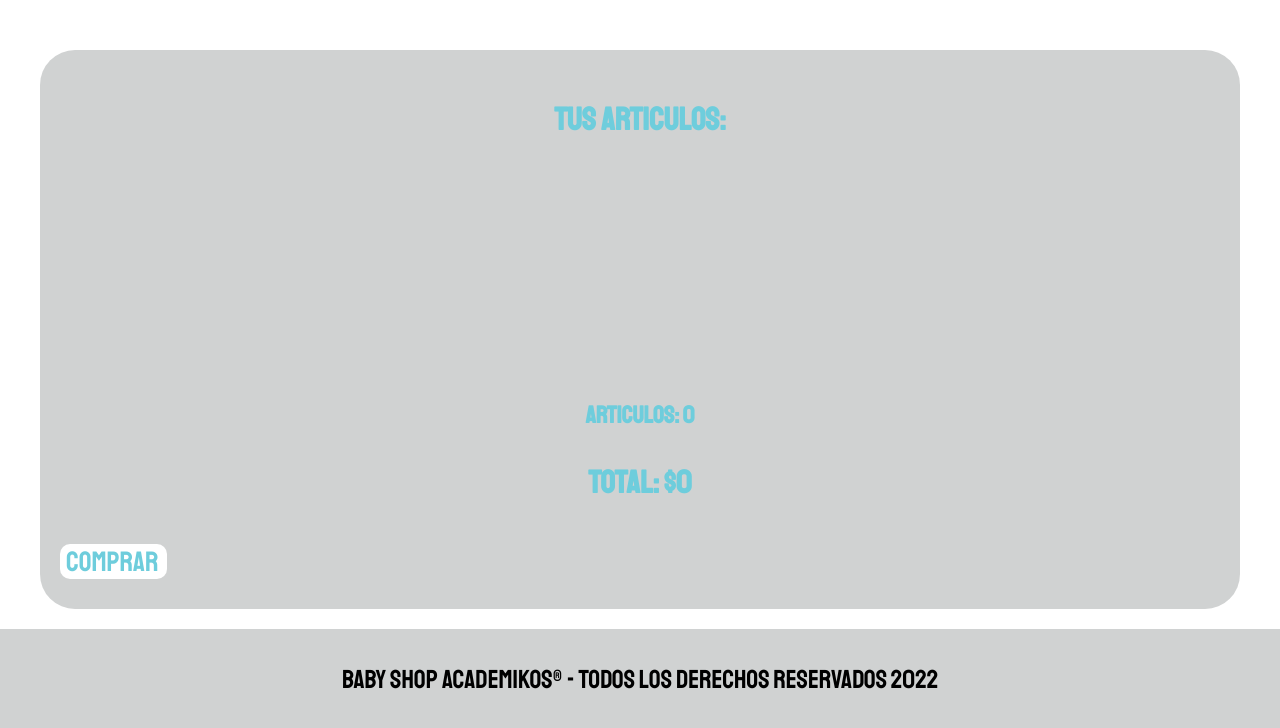
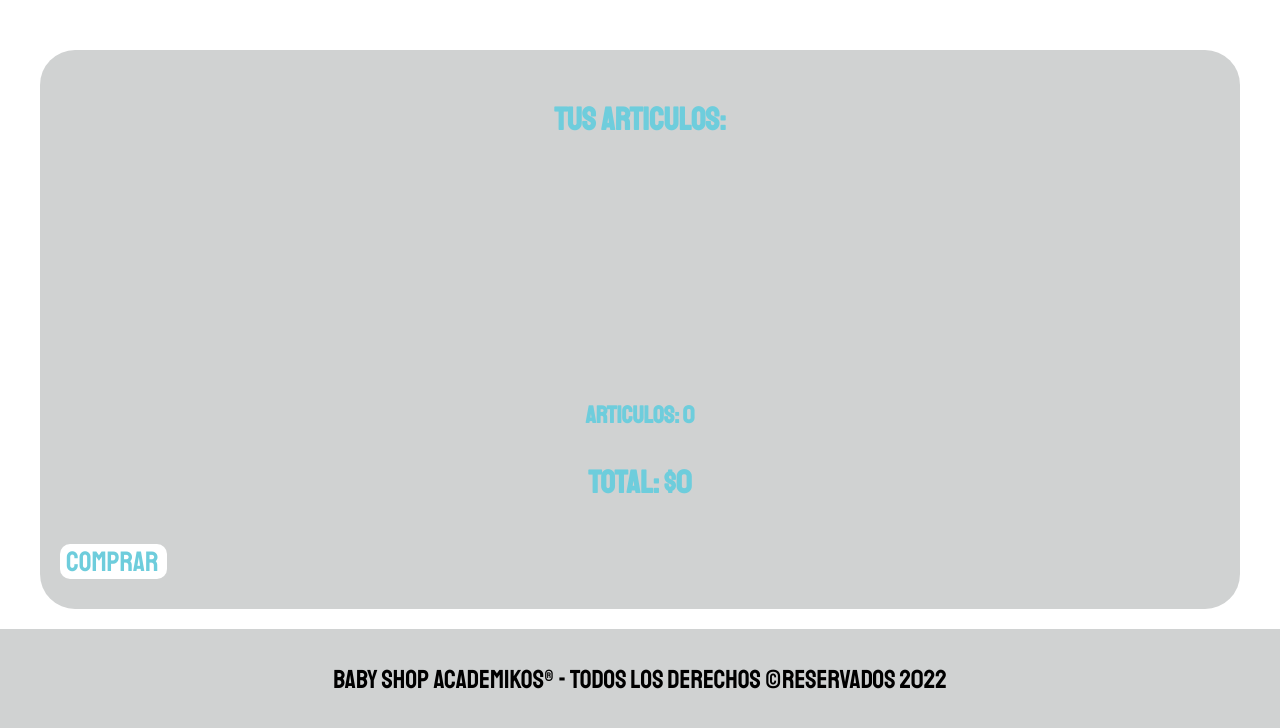
Before and after one commit to ferterrazas9/e-comerce-academikos, a plain HTML site: page index.html in a window 1280 px wide. Shown: the part 3910-4638 px from the top of the page. Drawn offline with Linux system fonts and the light colour scheme.

Commit message:
modificado por jsfdz

```diff
--- a/index.html
+++ b/index.html
@@ -237,7 +237,7 @@
     </main>
 
     <footer class="footer">
-        <p class="footer__texto">BABY SHOP ACADEMIKOS® - Todos los Derechos Reservados 2022</p>
+        <p class="footer__texto">BABY SHOP ACADEMIKOS® - Todos los Derechos &copy;Reservados 2022</p>
     </footer>
     <script src="js/main.js"></script>
 </body>
```
